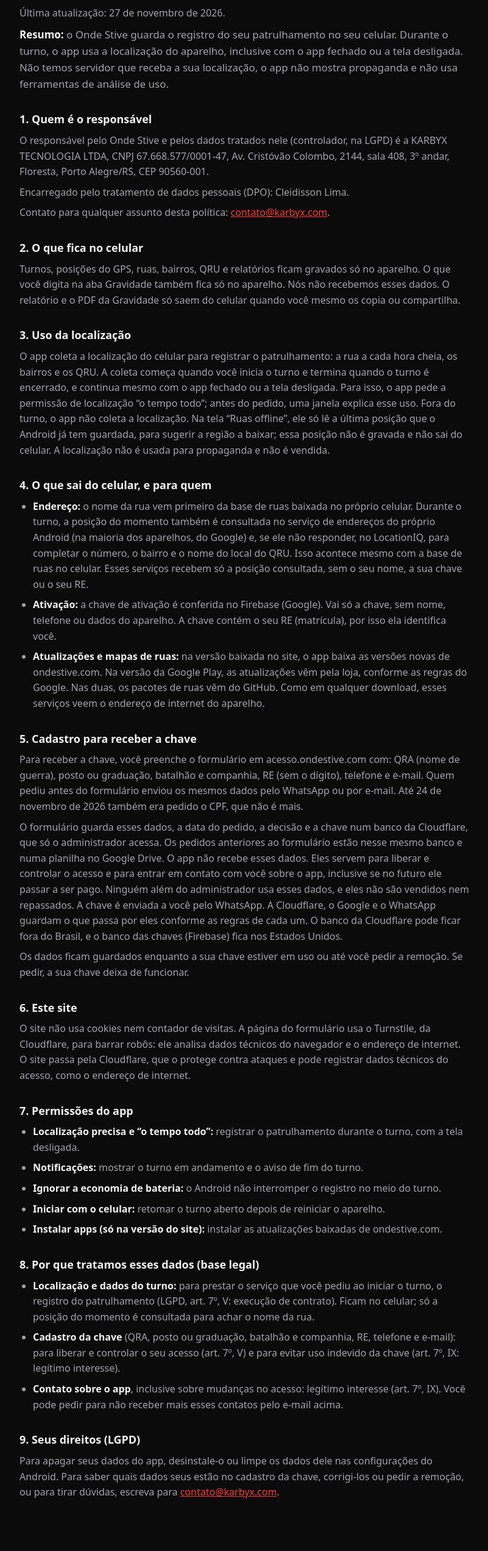
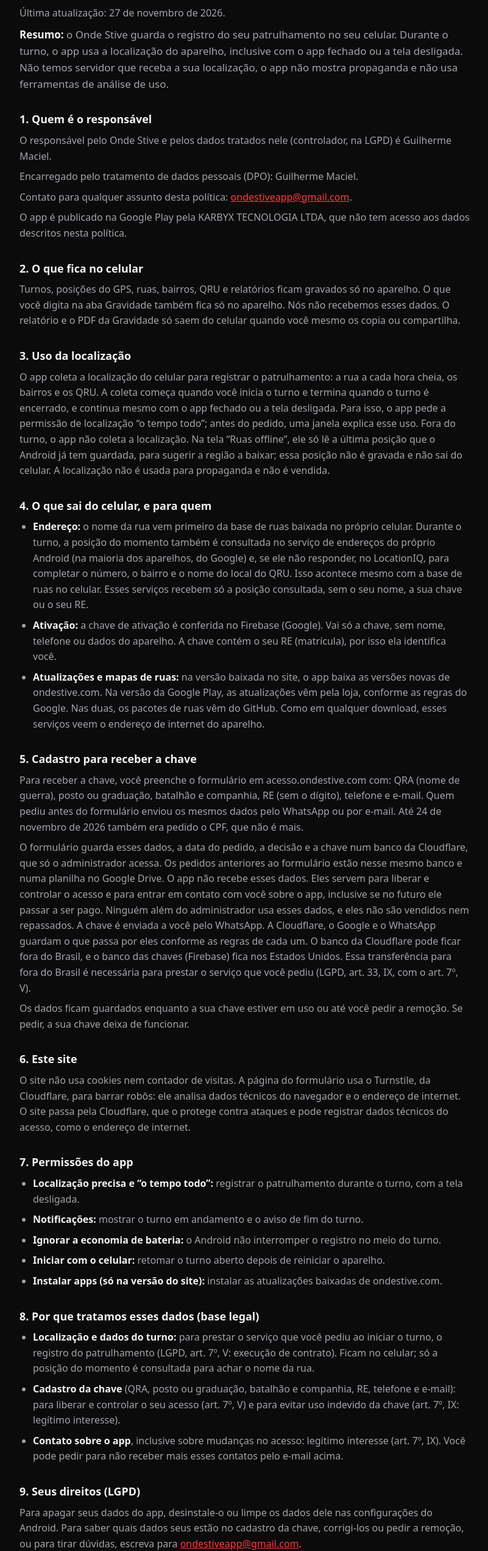
Before and after one commit to Maciloko/onde-stive-site, a plain HTML site: page privacidade.html in a window 1280 px wide. Shown: the part 257-2800 px from the top of the page at 61% size, without its empty margins (238-1039 px from the left). Drawn offline with Linux system fonts and the light colour scheme.

Commit message:
política: Guilherme Maciel controlador e encarregado, KARBYX só publica, transferência e prazo

```diff
--- a/privacidade.html
+++ b/privacidade.html
@@ -29,9 +29,10 @@
     <p class="priv-sum"><b>Resumo:</b> o Onde Stive guarda o registro do seu patrulhamento no seu celular. Durante o turno, o app usa a localização do aparelho, inclusive com o app fechado ou a tela desligada. Não temos servidor que receba a sua localização, o app não mostra propaganda e não usa ferramentas de análise de uso.</p>
 
     <h3>1. Quem é o responsável</h3>
-    <p>O responsável pelo Onde Stive e pelos dados tratados nele (controlador, na LGPD) é a KARBYX TECNOLOGIA LTDA, CNPJ 67.668.577/0001-47, Av. Cristóvão Colombo, 2144, sala 408, 3º andar, Floresta, Porto Alegre/RS, CEP 90560-001.</p>
-    <p>Encarregado pelo tratamento de dados pessoais (DPO): Cleidisson Lima.</p>
-    <p>Contato para qualquer assunto desta política: <a href="mailto:contato@karbyx.com">contato@karbyx.com</a>.</p>
+    <p>O responsável pelo Onde Stive e pelos dados tratados nele (controlador, na LGPD) é Guilherme Maciel.</p>
+    <p>Encarregado pelo tratamento de dados pessoais (DPO): Guilherme Maciel.</p>
+    <p>Contato para qualquer assunto desta política: <a href="mailto:ondestiveapp@gmail.com">ondestiveapp@gmail.com</a>.</p>
+    <p>O app é publicado na Google Play pela KARBYX TECNOLOGIA LTDA, que não tem acesso aos dados descritos nesta política.</p>
 
     <h3>2. O que fica no celular</h3>
     <p>Turnos, posições do GPS, ruas, bairros, QRU e relatórios ficam gravados só no aparelho. O que você digita na aba Gravidade também fica só no aparelho. Nós não recebemos esses dados. O relatório e o PDF da Gravidade só saem do celular quando você mesmo os copia ou compartilha.</p>
@@ -48,7 +49,7 @@
 
     <h3>5. Cadastro para receber a chave</h3>
     <p>Para receber a chave, você preenche o formulário em acesso.ondestive.com com: QRA (nome de guerra), posto ou graduação, batalhão e companhia, RE (sem o dígito), telefone e e-mail. Quem pediu antes do formulário enviou os mesmos dados pelo WhatsApp ou por e-mail. Até 24 de novembro de 2026 também era pedido o CPF, que não é mais.</p>
-    <p>O formulário guarda esses dados, a data do pedido, a decisão e a chave num banco da Cloudflare, que só o administrador acessa. Os pedidos anteriores ao formulário estão nesse mesmo banco e numa planilha no Google Drive. O app não recebe esses dados. Eles servem para liberar e controlar o acesso e para entrar em contato com você sobre o app, inclusive se no futuro ele passar a ser pago. Ninguém além do administrador usa esses dados, e eles não são vendidos nem repassados. A chave é enviada a você pelo WhatsApp. A Cloudflare, o Google e o WhatsApp guardam o que passa por eles conforme as regras de cada um. O banco da Cloudflare pode ficar fora do Brasil, e o banco das chaves (Firebase) fica nos Estados Unidos.</p>
+    <p>O formulário guarda esses dados, a data do pedido, a decisão e a chave num banco da Cloudflare, que só o administrador acessa. Os pedidos anteriores ao formulário estão nesse mesmo banco e numa planilha no Google Drive. O app não recebe esses dados. Eles servem para liberar e controlar o acesso e para entrar em contato com você sobre o app, inclusive se no futuro ele passar a ser pago. Ninguém além do administrador usa esses dados, e eles não são vendidos nem repassados. A chave é enviada a você pelo WhatsApp. A Cloudflare, o Google e o WhatsApp guardam o que passa por eles conforme as regras de cada um. O banco da Cloudflare pode ficar fora do Brasil, e o banco das chaves (Firebase) fica nos Estados Unidos. Essa transferência para fora do Brasil é necessária para prestar o serviço que você pediu (LGPD, art. 33, IX, com o art. 7º, V).</p>
     <p>Os dados ficam guardados enquanto a sua chave estiver em uso ou até você pedir a remoção. Se pedir, a sua chave deixa de funcionar.</p>
 
     <h3>6. Este site</h3>
@@ -71,7 +72,8 @@
     </ul>
 
     <h3>9. Seus direitos (LGPD)</h3>
-    <p>Para apagar seus dados do app, desinstale-o ou limpe os dados dele nas configurações do Android. Para saber quais dados seus estão no cadastro da chave, corrigi-los ou pedir a remoção, ou para tirar dúvidas, escreva para <a href="mailto:contato@karbyx.com">contato@karbyx.com</a>.</p>
+    <p>Para apagar seus dados do app, desinstale-o ou limpe os dados dele nas configurações do Android. Para saber quais dados seus estão no cadastro da chave, corrigi-los ou pedir a remoção, ou para tirar dúvidas, escreva para <a href="mailto:ondestiveapp@gmail.com">ondestiveapp@gmail.com</a>.</p>
+    <p>A confirmação de que tratamos dados seus é dada na hora, de forma simplificada. A declaração completa, com a origem dos dados, a finalidade e os critérios usados, é enviada em até 15 dias a partir do pedido (LGPD, art. 19).</p>
   </div>
 </section>
 
```
